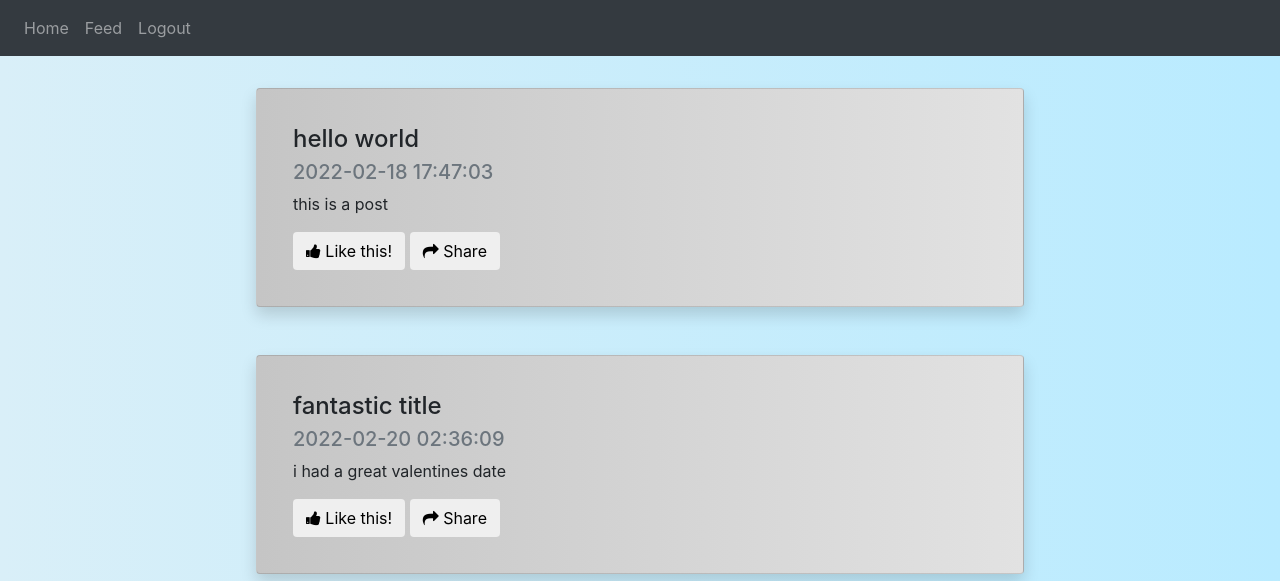
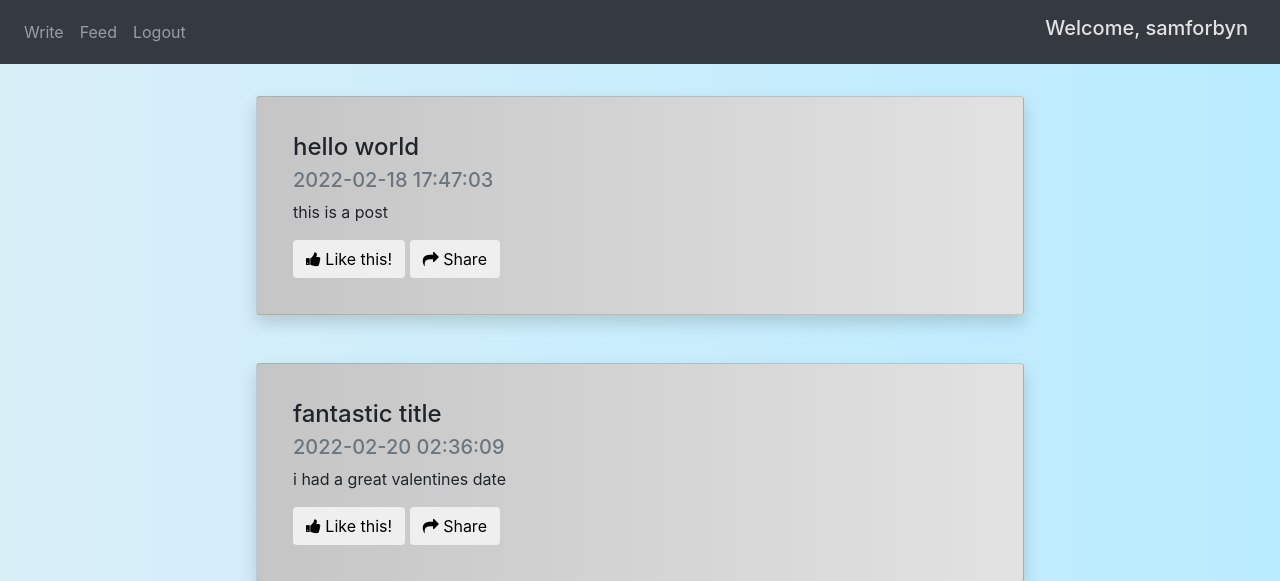
Before and after one commit to samforbyn/seQRet, a Flask app: page /feed in a window 1280 px wide. Shown: the top 581 px of the page. Run offline with Flask 2, Linux system fonts and the light colour scheme; a user stored in the database is signed in; data comes from the database, SQL or seed files in the repository; both versions use the stored data as it was after the commit; some libraries are stand-ins or nearby versions.

Commit message:
added feed styling, added welcome user in navbar

```diff
--- a/website/auth.py
+++ b/website/auth.py
@@ -19,7 +19,7 @@ def login():
             if check_password_hash(user.password, password):
                 flash("Logged in successfully!", category='success')
                 login_user(user, remember=True)
-                return redirect(url_for('views.home'))
+                return redirect(url_for('views.feed'))
             else:
                 flash('Incorrect password, try again.', category='error')
         else:
--- a/website/static/feed_css.css
+++ b/website/static/feed_css.css
@@ -8,3 +8,7 @@ body{
     margin-bottom: 1rem;
     width: 60vw;
 }
+
+#welcome{
+    color: #e2e2e2;
+}
--- a/website/templates/base.html
+++ b/website/templates/base.html
@@ -18,7 +18,7 @@
         <div class ="collapse navbar-collapse" id="navbar">
             <div class ="navbar-nav">
                 {% if user.is_authenticated %}
-                <a id = "home" href="/home" class="nav-item nav-link">Home</a>
+                <a id = "home" href="/home" class="nav-item nav-link">Write</a>
                 <a id = "home" href="/feed" class="nav-item nav-link">Feed</a>
                 <a id = "logout" href="/logout" class="nav-item nav-link">Logout</a>
                 {% else %}
@@ -27,6 +27,7 @@
                 {% endif %}
             </div>
         </div>
+        <h5 id = "welcome" class=" nav-item nav-link ml-auto" href="">Welcome, {{ user.username }}</h5>
     </nav>
     {% with messages = get_flashed_messages(with_categories=true) %}
         {% if messages %}
--- a/website/templates/login.html
+++ b/website/templates/login.html
@@ -15,7 +15,9 @@
         <input type="password" class="form-control" id="password" name="password" placeholder="Enter password">
     </div>
     <br>
-    <button class="btn btn-primary" type="submit">Login</button>
+    <h5 align="center">Don't have an account? Sign up <a href={{ url_for('auth.sign_up') }}>here</a></h5>
+    <div align="center">
+        <button class="btn btn-primary" type="submit">Submit</button>
+    </div>
 </form>
-<h5 align="center">Don't have an account? Sign up <a href={{ url_for('auth.sign_up') }}>here</a></h5>
 {% endblock %}
--- a/website/templates/sign_up.html
+++ b/website/templates/sign_up.html
@@ -33,7 +33,9 @@
         <input type="password" class="form-control" id="password2" name="password2" placeholder="Enter password">
     </div>
     <br>
-    <button class="btn btn-primary" type="submit">Submit</button>
+    <div align="center">
+        <button class="btn btn-primary" type="submit">Submit</button>
+    </div>
 </form>
 
 
--- a/website/views.py
+++ b/website/views.py
@@ -7,7 +7,7 @@ from . import db
 
 views = Blueprint('views', __name__)
 
-@views.route('/', methods=['GET', 'POST'])
+@views.route('/home', methods=['GET', 'POST'])
 @login_required
 def home():
     if request.method == 'POST':
```
Also changed, not shown: website/database.db.
